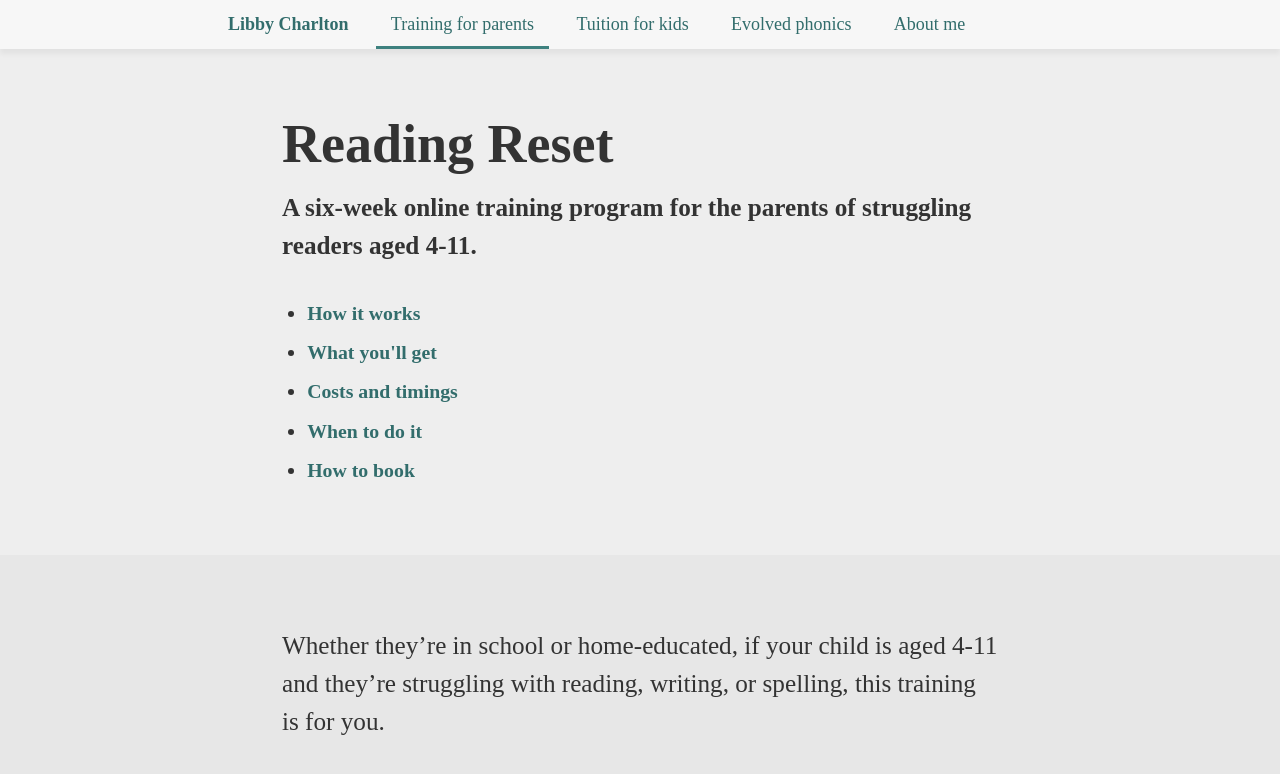
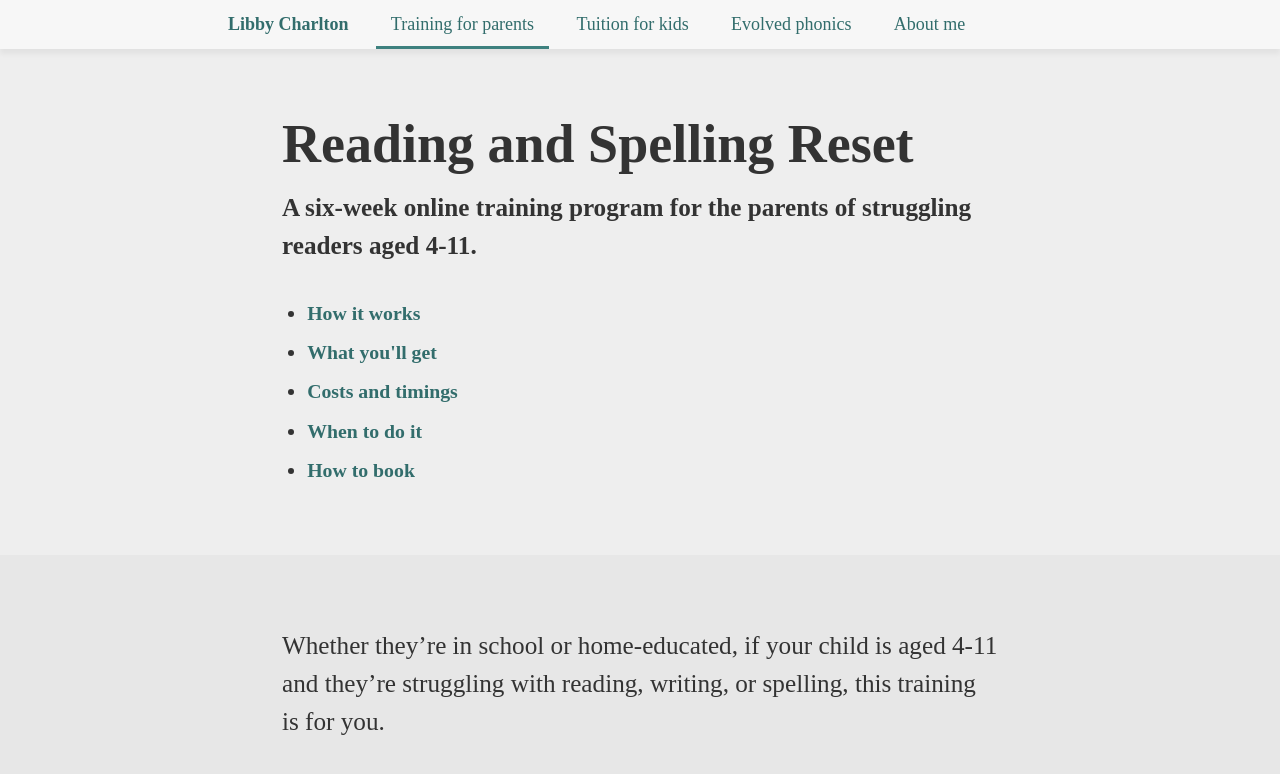
Before and after one commit to libbycharlton/libbycharlton.github.io, a website: page reading-reset.html in a window 1280 px wide. Shown: the top 774 px of the page. Drawn offline with Linux system fonts and the light colour scheme; a web font is replaced by a local one.

Commit message:
Reading and Spelling Reset

```diff
--- a/reading-reset.html
+++ b/reading-reset.html
@@ -3,7 +3,7 @@
   <head>
     <meta charset="utf-8">
     <meta http-equiv="x-ua-compatible" content="ie=edge">
-    <title>Reading Reset – Libby Charlton</title>
+    <title>Reading and Spelling Reset – Libby Charlton</title>
     <meta name="description" content="One-to-one online training for parents of struggling readers aged 4-11.">
     <meta name="viewport" content="width=device-width, initial-scale=1">
     <link rel="manifest" href="site.webmanifest">
@@ -22,7 +22,7 @@
     <script src="js/vendor/picturefill.min.js" async></script>
     <meta property="og:type" content="website" />
     <meta property="og:url" content="https://libbycharlton.com/reading-reset" />
-    <meta property="og:title" content="Reading Reset – Libby Charlton" />
+    <meta property="og:title" content="Reading and Spelling Reset – Libby Charlton" />
     <meta property="og:description" content="One-to-one online training for parents of struggling readers aged 4-11." />
     <meta property="og:image" content="https://libbycharlton.com/img/content/frogs-1767x1296.jpg" />
     <meta property="og:image:type" content="image/jpeg" />
@@ -86,7 +86,7 @@
         <section class="strata">
           <div class="constrained">
             <h1 class="alpha">
-              Reading Reset
+              Reading and Spelling Reset
             </h1>
             <p>
               <strong>
@@ -267,7 +267,7 @@
         <section class="strata strata--mid" id="bookings">
           <div class="constrained">
             <h2 class="padding-top--s">
-              Book a summer Reading Reset
+              Book a summer Reading and Spelling Reset
             </h2>
             <p>
               I provide training year-round. But the summer break can be the ideal time to begin.
@@ -278,7 +278,7 @@
             <ul class="link-list">
               <li>
                 <span class="icon icon--email"></span>
-                <a href="mailto:hello@libbycharlton.com?subject=Reading Reset 2026">hello@libbycharlton.com</a>
+                <a href="mailto:hello@libbycharlton.com?subject=Reading and Spelling Reset 2026">hello@libbycharlton.com</a>
               </li>
             </ul>
           </div>
```
